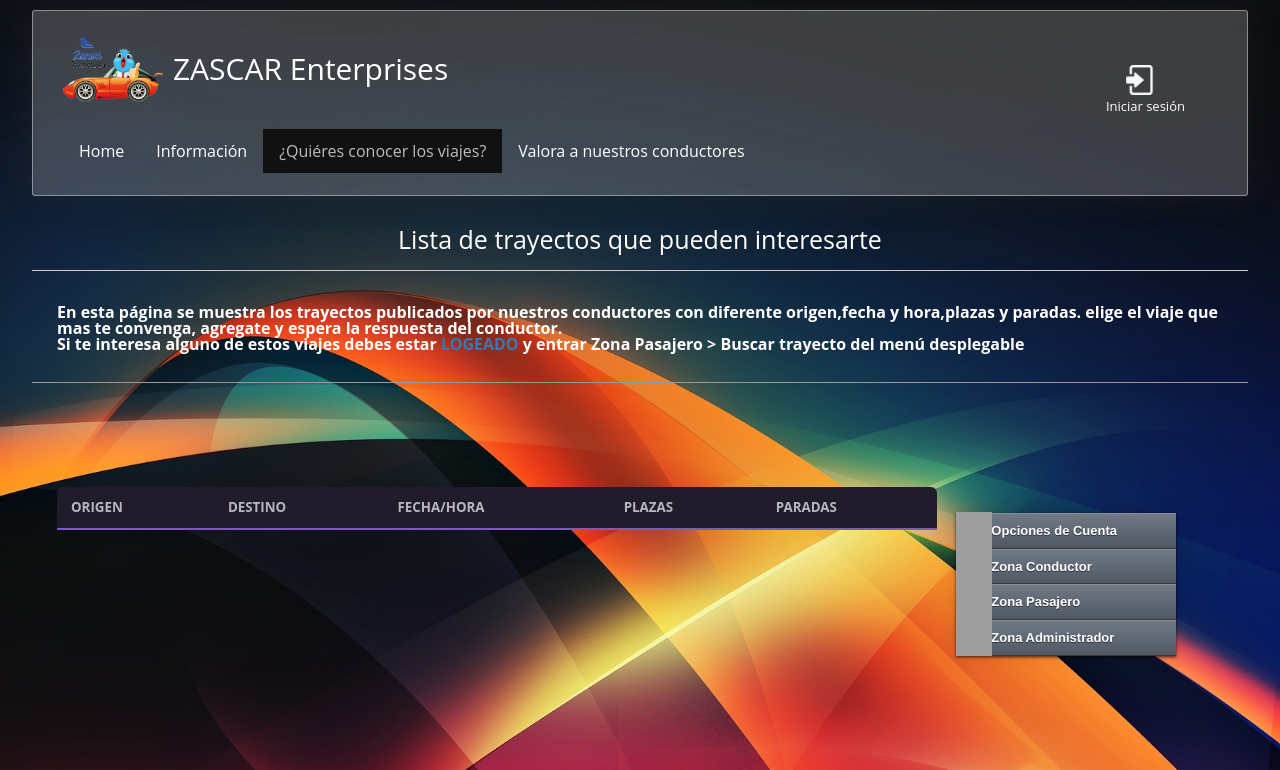
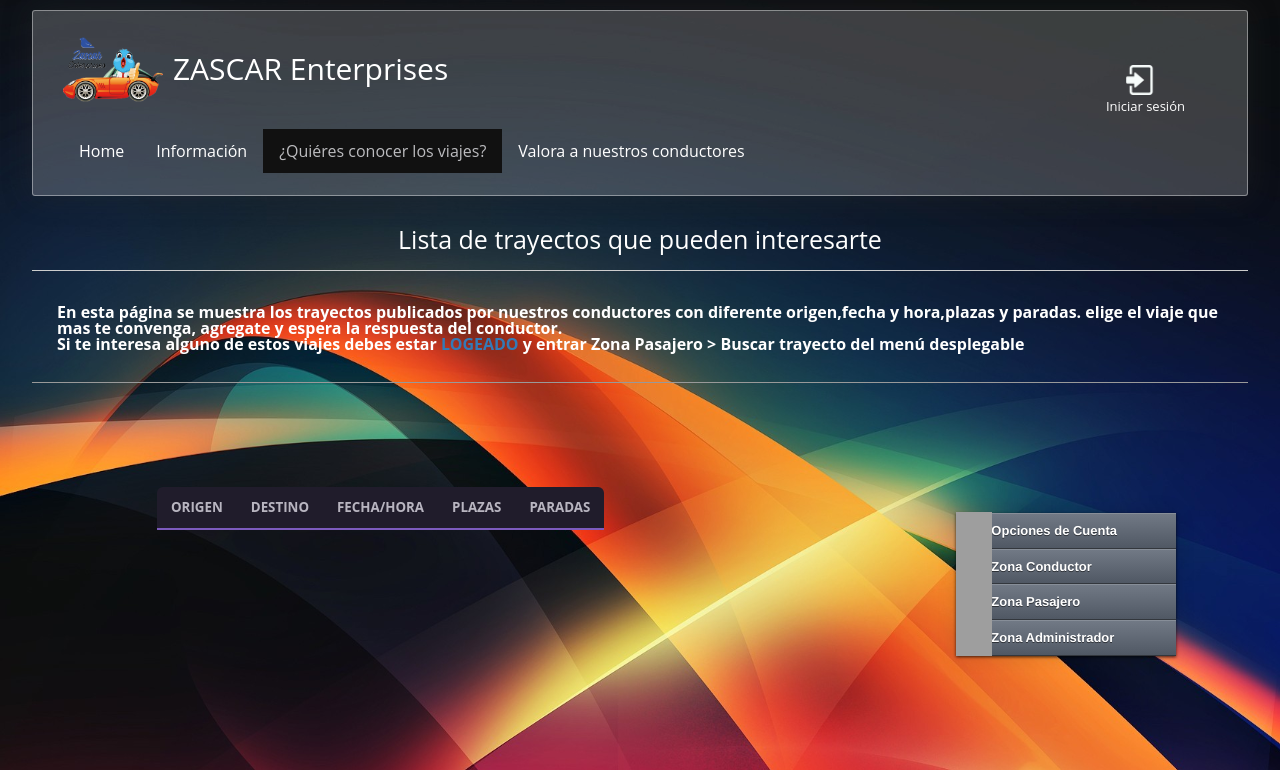
Before and after one commit to Chow22/ZASCAR, a PHP site: page /controlador/controlador_listar_trayectos.php in a window 1280 px wide. Shown: the top 770 px of the page. Run offline with PHP 8.4, Linux system fonts and the light colour scheme; some libraries are stand-ins or nearby versions; grey boxes are pictures that could not be loaded.

Commit message:
cambios en el css para la tabla de buscarTrayectos

```diff
--- a/public_html/css/style.css
+++ b/public_html/css/style.css
@@ -517,22 +517,16 @@ iframe{
 
     height: 800px;
     width: 1000px;
-
 }
-
 .list {
-
     list-style: none;
-    margin: 0;
-    padding: 0;
-    display: table;
-    white-space: nowrap;
-    width: 100%;
-
+    margin: 0px;
+    padding: 0px;
+    display: block;
+    white-space: none;
+    margin-left: 100px;
 }
-
 .list li {
-
     background-color: #f0f0f0;
     display: table-row;
     color: #5c5c5c;
@@ -550,7 +544,7 @@ iframe{
 
 .list li:nth-child(odd):hover {
 
-    background-color: #dadada;
+    background-color: none;
 
 }
 
@@ -566,22 +560,16 @@ iframe{
 .list li:nth-child(even):hover {
 
     background-color: #dadada;
-
 }
-
 .list li:nth-child(1) span:first-child {
 
     border-top-left-radius: 6px;
-
 }
-
 .list li:nth-child(1) span:last-child {
 
     border-top-right-radius: 6px;
 
 }
-
-
 .list li:nth-child(1) {
 
     background-color: #201c2b;
@@ -592,39 +580,27 @@ iframe{
 
 
 }
-
-.list li:nth-child(1):hover {
-
-
-
-}
-
-
-
 .list li:nth-child(1) span {
 
     border-bottom: 2px solid #7d5bbe;
     padding: 14px;
 
 }
-
 .list span {
 
-    text-align: left;
+    text-align: right;
     display: table-cell;
-    padding: 6px;
-    vertical-align: middle;
+    padding: 5px;
+    vertical-align: center;
 
 }
-
-
 .list span:nth-child(2) {
 
 
 }
 
 .margenes{
-        margin-right: 12%;
+        margin-right: 1200px;
 
 }
 /*-----------------------------valoracion de conductores-------------------------------*/
@@ -644,6 +620,12 @@ display: block;
 line-height: 1.428571429;
 color: #999;
 }
+.btn-color{
+    margin-left: 20px;
+}
+.btn-color button{
+    margin-left: 10px;
+}
 .tamano{
     margin-left: 100px;
 }
```
